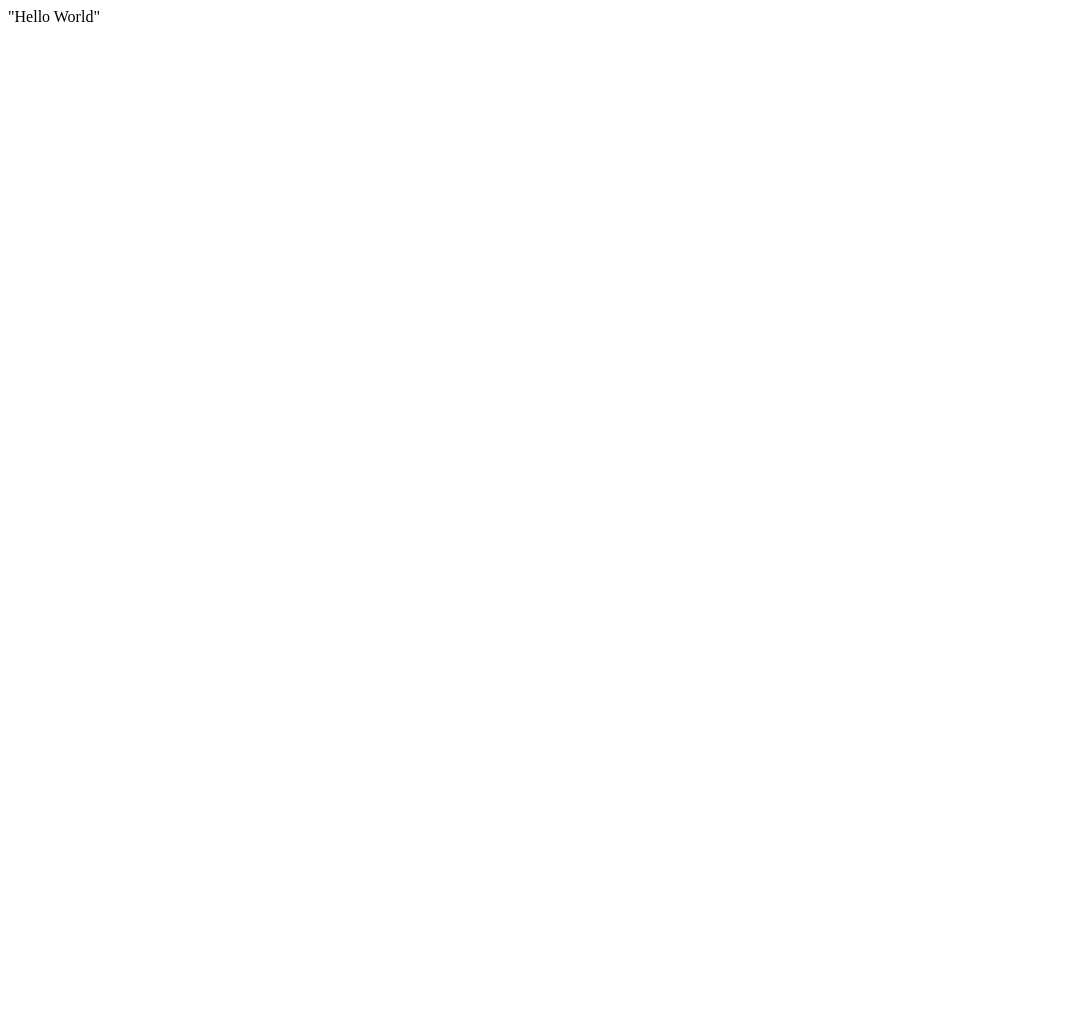
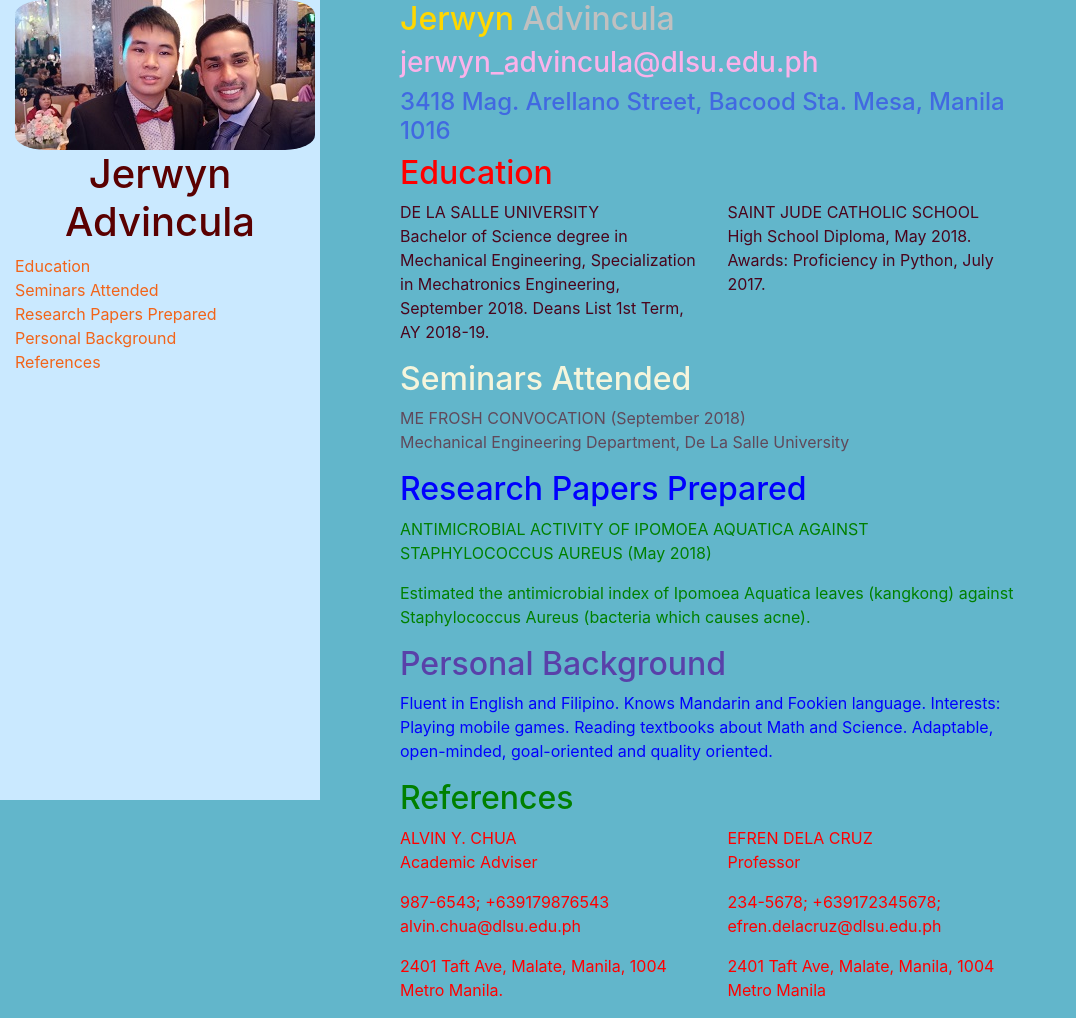
Before and after one commit to Jerwyn24/Jerwyn24.github.io, a plain HTML site: page index.html in a window 1280 px wide. Shown: the whole page, without its empty margins (0-1076 px from the left). Before the commit the page ends 800 px from the top, so only its background shows below. Drawn offline with nearby package versions, Linux system fonts and the light colour scheme.

Commit message:
Initial commit

```diff
--- a/index.html
+++ b/index.html
@@ -1 +1,102 @@
-"Hello World"
+<html>
+        <head>
+		       <title> Jerwyn Advincula </title>
+			   <link rel="stylesheet" href="https://stackpath.bootstrapcdn.com/bootstrap/4.2.1/css/bootstrap.min.css" integrity="sha384-GJzZqFGwb1QTTN6wy59ffF1BuGJpLSa9DkKMp0DgiMDm4iYMj70gZWKYbI706tWS" crossorigin="anonymous">
+               <link rel="stylesheet" href="style.css">
+        </head>
+        <body>
+
+
+			       <div class="row">
+			           <div id="left-col" class="col-4 fixed-top">
+			               <img id="profile-pic" src="Jer.jpg">
+                           <h1> Jerwyn Advincula </h1>
+                           <ul>
+				               <li> Education </li>
+					           <li> Seminars Attended </li>
+					           <li> Research Papers Prepared </li>
+					           <li> Personal Background </li>
+                               <li> References </li>
+                           </ul>
+			           </div>
+			           <div id="right-col" class="col-6">
+                           <section id="titles">
+			                  <h2> Jerwyn <span class="surname">Advincula</span> </h2>
+                              <h3> jerwyn_advincula@dlsu.edu.ph </h3>
+                              <h4> 3418 Mag. Arellano Street, Bacood Sta. Mesa, Manila 1016 </h4>
+                           </section>
+                           <section id="education">
+                               <h2> Education</h2>
+
+                               <div class="row">
+                                   <div class="col">
+                                       DE LA SALLE UNIVERSITY
+                                       <p>Bachelor of Science degree in Mechanical Engineering, Specialization in Mechatronics Engineering, September 2018. Deans List 1st Term, AY 2018-19.</p>
+                                   </div>
+
+                                   <div class="col">
+                                       SAINT JUDE CATHOLIC SCHOOL
+                                       <p>High School Diploma, May 2018. Awards: Proficiency in Python, July 2017.</p>
+                                   </div>
+                               </div>
+                           </section>
+
+                           <section id="seminars-attended">
+                               <h2> Seminars Attended </h2>
+
+                               <div class="row">
+                                   <div class="col">
+                                       <p>ME FROSH CONVOCATION (September 2018) <br>
+                                       Mechanical Engineering Department, De La Salle University</p>
+                                   </div>
+                               </div>
+                           </section>
+
+                           <section id="research-papers-prepared">
+                               <h2> Research Papers Prepared </h2>
+
+                               <div class="row">
+                                   <div class="col">
+                                       <p>ANTIMICROBIAL ACTIVITY OF IPOMOEA AQUATICA AGAINST STAPHYLOCOCCUS AUREUS (May 2018)</p>
+                                       <p>Estimated the antimicrobial index of Ipomoea Aquatica leaves (kangkong) against Staphylococcus Aureus (bacteria which causes acne).</p>
+                                   </div>
+                               </div>
+                           </section>
+
+                           <section id="personal-background">
+                               <h2> Personal Background </h2>
+
+                               <div class="row">
+                                   <div class="col">
+                                       <p>Fluent in English and Filipino. Knows Mandarin and Fookien language. Interests: Playing mobile games. Reading textbooks about Math and Science. Adaptable, open-minded, goal-oriented and quality oriented.</p>
+                                   </div>
+                               </div>
+                           </section>
+
+                           <section id="references">
+                               <h2> References </h2>
+
+                               <div class="row">
+                                   <div class="col">
+                                       ALVIN Y. CHUA
+                                       <p>Academic Adviser</p>
+                                       <p>987-6543; +639179876543 alvin.chua@dlsu.edu.ph</p>
+                                       <p>2401 Taft Ave, Malate, Manila, 1004 Metro Manila.</p>
+                                   </div>
+
+                                   <div class="col">
+                                       EFREN DELA CRUZ
+                                       <p>Professor</p>
+                                       <p>234-5678; +639172345678; efren.delacruz@dlsu.edu.ph</p>
+                                       <p>2401 Taft Ave, Malate, Manila, 1004 Metro Manila
+                                   </div>
+                               </div>
+                           </section>
+
+                       </div>
+
+
+				   </div>
+
+		</body>
+</html>
--- /dev/null
+++ b/style.css
@@ -0,0 +1,73 @@
+h1 {
+    color: #5A0001;
+}
+
+h2{color: gold;}
+
+h3{color: FAB2EA;}
+
+h4{color: royalblue;}
+
+body {
+    background-color: #62B6CB
+}
+
+h4 {
+    font size: 1em;
+}
+
+/*******Education styling***/
+#education{color: 4A051C;}
+
+#education h2{
+    color: red;
+}
+
+#seminars-attended{color: 60495A}
+
+#seminars-attended h2{
+    color: beige;
+}
+
+ul {
+    list-style: none;
+    color: #F26419;
+    padding: 0;
+    text-align: justify;
+}
+
+#research-papers-prepared{color: green;}
+
+#research-papers-prepared h2{
+    color: blue;
+}
+
+#personal-background{color: blue;}
+
+#personal-background h2{
+    color: #5941A9;
+}
+
+#references {color: red;}
+
+#references h2{
+    color: green;
+}
+
+#profile-pic {
+    border-radius: 10%;
+}
+
+#left-col {
+    width: 20em;
+    height: 100vh;
+    background-color: #CAE9FF;
+    text-align: center;
+}
+
+#right-col {
+    width: em;
+    margin-left: 400;
+}
+
+.surname{color: silver;}
```
Also changed, not shown: Jer.jpg (added), 1 other file.
